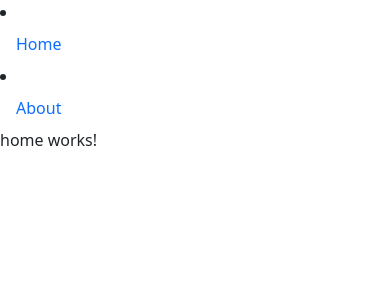
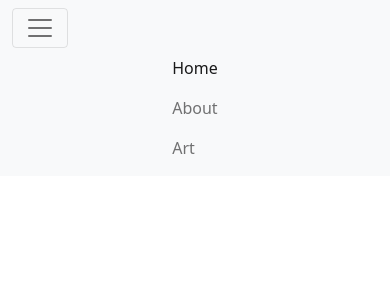
Before and after one commit to nalulamas/portfolio, an Angular app: page /home in a window 390 px wide. Shown: the top 300 px of the page. Built offline with nearby package versions, Linux system fonts and the light colour scheme.

Commit message:
@nalulamas

```diff
--- a/src/app/app-routing.module.ts
+++ b/src/app/app-routing.module.ts
@@ -1,12 +1,14 @@
 import { NgModule } from '@angular/core';
 import { RouterModule, Routes } from '@angular/router';
 import { AboutComponent } from './about/about.component';
+import { ArtComponent } from './art/art.component';
 import { HomeComponent } from './home/home.component';
 
 const routes: Routes = [
   { path: '', redirectTo: 'home', pathMatch: 'full' },
   { path: 'home', component: HomeComponent },
   { path: 'about', component: AboutComponent },
+  { path: 'art', component: ArtComponent },
 ];
 
 @NgModule({
--- a/src/app/app.module.ts
+++ b/src/app/app.module.ts
@@ -7,13 +7,15 @@
 import { HeaderComponent } from './header/header.component';
 import { HomeComponent } from './home/home.component';
 import { AboutComponent } from './about/about.component';
+import { ArtComponent } from './art/art.component';
 
 @NgModule({
   declarations: [
     AppComponent,
     HeaderComponent,
     HomeComponent,
-    AboutComponent
+    AboutComponent,
+    ArtComponent
   ],
   imports: [
     BrowserModule,
--- /dev/null
+++ b/src/app/art/art.component.html
@@ -0,0 +1 @@
+<p>art works!</p>
--- /dev/null
+++ b/src/app/art/art.component.ts
@@ -0,0 +1,15 @@
+import { Component, OnInit } from '@angular/core';
+
+@Component({
+  selector: 'app-art',
+  templateUrl: './art.component.html',
+  styleUrls: ['./art.component.css']
+})
+export class ArtComponent implements OnInit {
+
+  constructor() { }
+
+  ngOnInit(): void {
+  }
+
+}
--- a/src/app/header/header.component.html
+++ b/src/app/header/header.component.html
@@ -1,8 +1,30 @@
-<li class="nav-item active">
-  <a class="nav-link" routerLink="/home">Home <span class="sr-only">
-
-  </span></a>
+<!--<li class="nav-item active">
+  <a class="nav-link" routerLink="/home">Home <span class="sr-only"> </span></a>
 </li>
 <li class="nav-item">
   <a class="nav-link" routerLink="/about">About</a>
-  </li>
+</li> -->
+
+<!-- Nav bar -->
+<nav class="navbar navbar-expand-lg navbar-light bg-light">
+  <div class="container-fluid">
+    <button
+      class="navbar-toggler"
+      type="button"
+      data-bs-toggle="collapse"
+      data-bs-target="#navbarNavAltMarkup"
+      aria-controls="navbarNavAltMarkup"
+      aria-expanded="false"
+      aria-label="Toggle navigation"
+    >
+      <span class="navbar-toggler-icon"></span>
+    </button>
+    <div class="collapse navbar-collapse d-flex justify-content-center" id="navbarNavAltMarkup">
+      <div class="navbar-nav">
+        <a class="nav-link active" routerLink="/home">Home</a>
+        <a class="nav-link" routerLink="/about">About</a>
+        <a class="nav-link" routerLink="/art">Art</a>
+      </div>
+    </div>
+  </div>
+</nav>
--- a/src/app/home/home.component.html
+++ b/src/app/home/home.component.html
@@ -1 +1,7 @@
-<p>home works!</p>
+<div class="container-fluid">
+  <div class="row">
+    <div class="col-md-12">
+
+    </div>
+  </div>
+</div>
```
Also changed, not shown: src/app/art/art.component.css (added).
